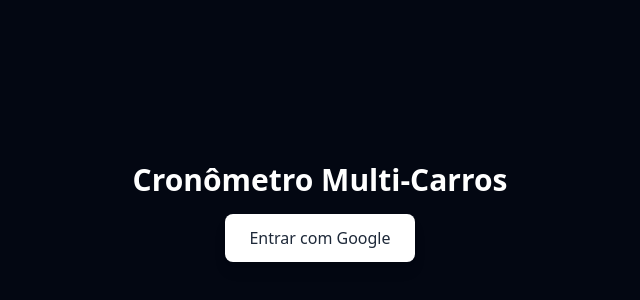
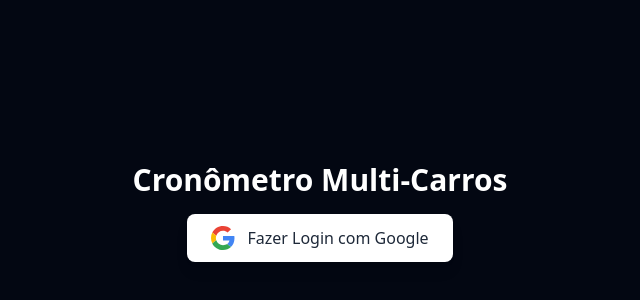
Before and after one commit to kaique-smaug/Cronometro, a React (Vite) app: page / in a window 1280 px wide. Shown: the part 188-488 px from the top of the page, without its empty margins (320-960 px from the left). Built offline with nearby package versions, Linux system fonts and the light colour scheme; no server answers.

Commit message:
Icone google app

```diff
--- a/src/App.jsx
+++ b/src/App.jsx
@@ -162,8 +162,18 @@
     return (
       <div className="min-h-screen bg-gray-950 text-gray-100 flex flex-col items-center justify-center p-8">
         <h1 className="text-3xl font-bold text-white mb-4">Cronômetro Multi-Carros</h1>
-        <button onClick={handleLogin} className="flex items-center justify-center gap-3 bg-white text-gray-800 font-medium px-6 py-3 rounded-lg shadow-lg hover:bg-gray-200 transition-all">
-          Entrar com Google
+        <button
+          onClick={handleLogin}
+          className="flex items-center justify-center gap-3 bg-white text-gray-800 font-medium px-6 py-3 rounded-lg shadow-lg hover:bg-gray-200 transition-all"
+        >
+          <svg className="w-6 h-6" xmlns="http://www.w3.org/2000/svg" viewBox="0 0 48 48">
+            <path fill="#EA4335" d="M24 9.5c3.54 0 6.71 1.22 9.21 3.6l6.85-6.85C35.9 2.38 30.47 0 24 0 14.62 0 6.51 5.38 2.56 13.22l7.98 6.19C12.43 13.72 17.74 9.5 24 9.5z"></path>
+            <path fill="#4285F4" d="M46.98 24.55c0-1.57-.15-3.09-.38-4.55H24v9.02h12.94c-.58 2.96-2.26 5.48-4.78 7.18l7.73 6c4.51-4.18 7.09-10.36 7.09-17.65z"></path>
+            <path fill="#FBBC05" d="M10.53 28.59c-.48-1.45-.76-2.99-.76-4.59s.27-3.14.76-4.59l-7.98-6.19C.92 16.46 0 20.12 0 24c0 3.88.92 7.54 2.56 10.78l7.97-6.19z"></path>
+            <path fill="#34A853" d="M24 48c6.48 0 11.93-2.13 15.89-5.81l-7.73-6c-2.15 1.45-4.92 2.3-8.16 2.3-6.26 0-11.57-4.22-13.47-9.91l-7.98 6.19C6.51 42.62 14.62 48 24 48z"></path>
+            <path fill="none" d="M0 0h48v48H0z"></path>
+          </svg>
+          Fazer Login com Google
         </button>
       </div>
     );
```
Also changed, not shown: 1 other file (tests, documents, lock files or other folders).
